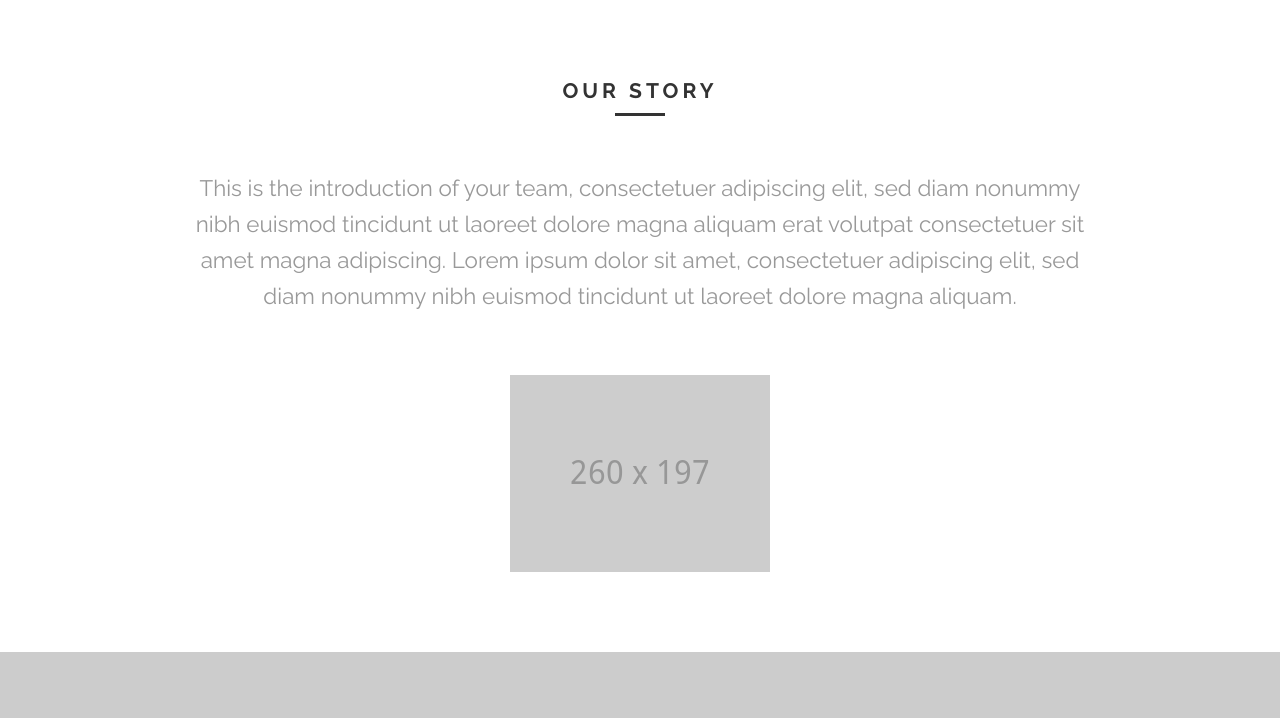
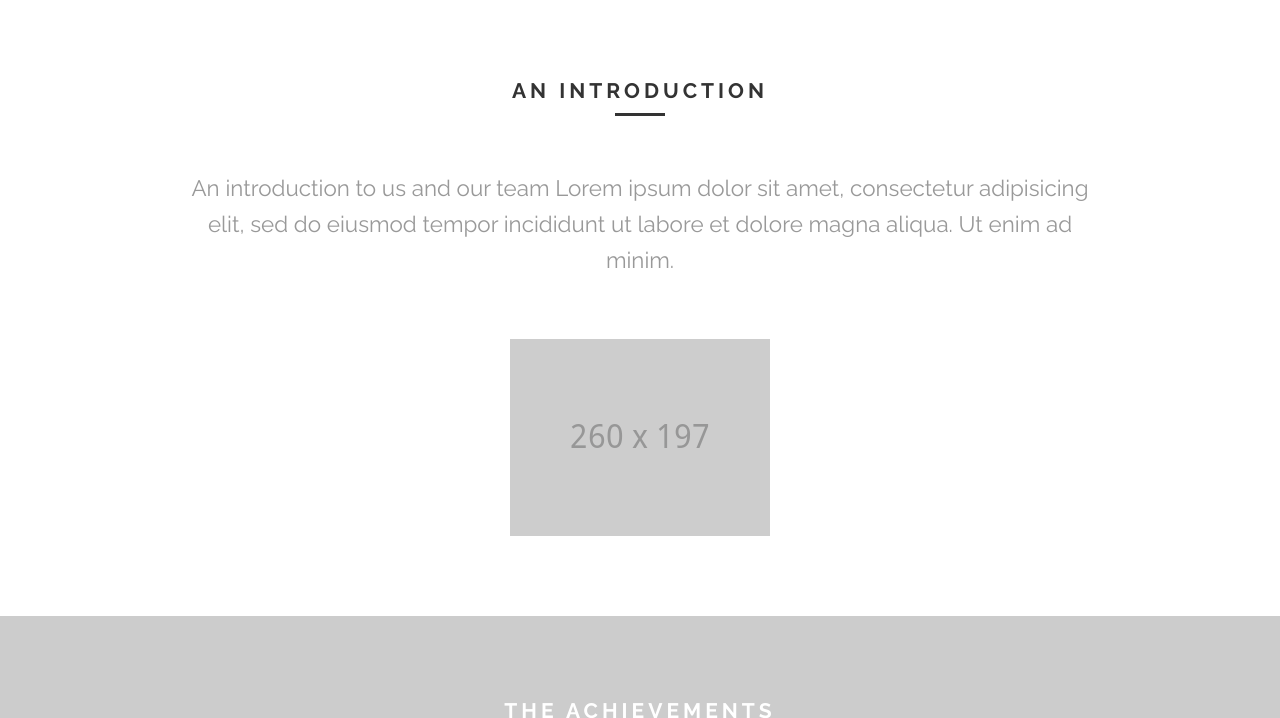
Before and after one commit to prabhav/saw, a Jekyll site: the page built from index.markdown, in a window 1280 px wide and 900 px high, scrolled down 742 px, cut to the strip 182-900 px from the top of the window. Built offline with Jekyll 4.4.1, drawn with Linux system fonts in a browser that asks for light colours.

Commit message:
Made the intro text a metadata to be able to be edited

```diff
--- a/_layouts/layout--homepage.html
+++ b/_layouts/layout--homepage.html
@@ -60,10 +60,10 @@ layout: default
   <div class='row'>
     <div class='large-10 columns large-centered'>
       <div class='spacing'></div>
-      {% include section-header.html class="alt" title="Our story" %}
+      {% include section-header.html class="alt" title="An Introduction" %}
       <div class='spacing'></div>
       <p class='centered-text' style='font-size: 1.6rem'>
-        This is the introduction of your team, consectetuer adipiscing elit, sed diam nonummy nibh euismod tincidunt ut laoreet dolore magna aliquam erat volutpat consectetuer sit amet magna adipiscing. Lorem ipsum dolor sit amet, consectetuer adipiscing elit, sed diam nonummy nibh euismod tincidunt ut laoreet dolore magna aliquam.
+        {{ page.intro }}
       </p>
       <div class='two spacing'></div>
       <p class='centered-text'>
--- a/index.markdown
+++ b/index.markdown
@@ -38,6 +38,7 @@ slides:
   - text: View features
     class: boxed small
     url: http://themeforest.net/user/honryou/portfolio?ref=honryou
+intro: "An introduction to us and our team Lorem ipsum dolor sit amet, consectetur adipisicing elit, sed do eiusmod tempor incididunt ut labore et dolore magna aliqua. Ut enim ad minim."
 works:
 - image: "../images/@stock/one-page-work-1.jpg"
   title: Beautiful Girl
```
